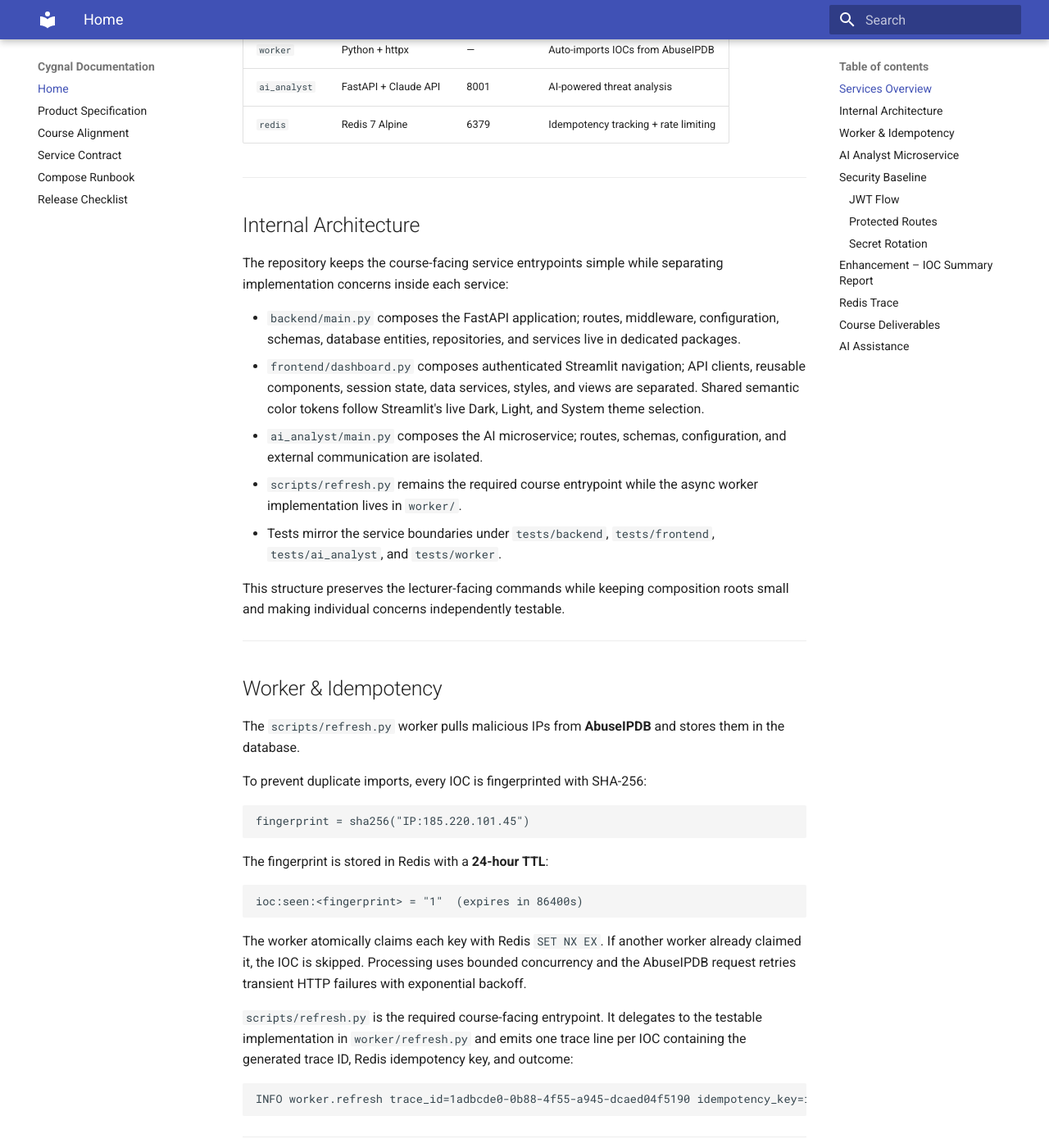
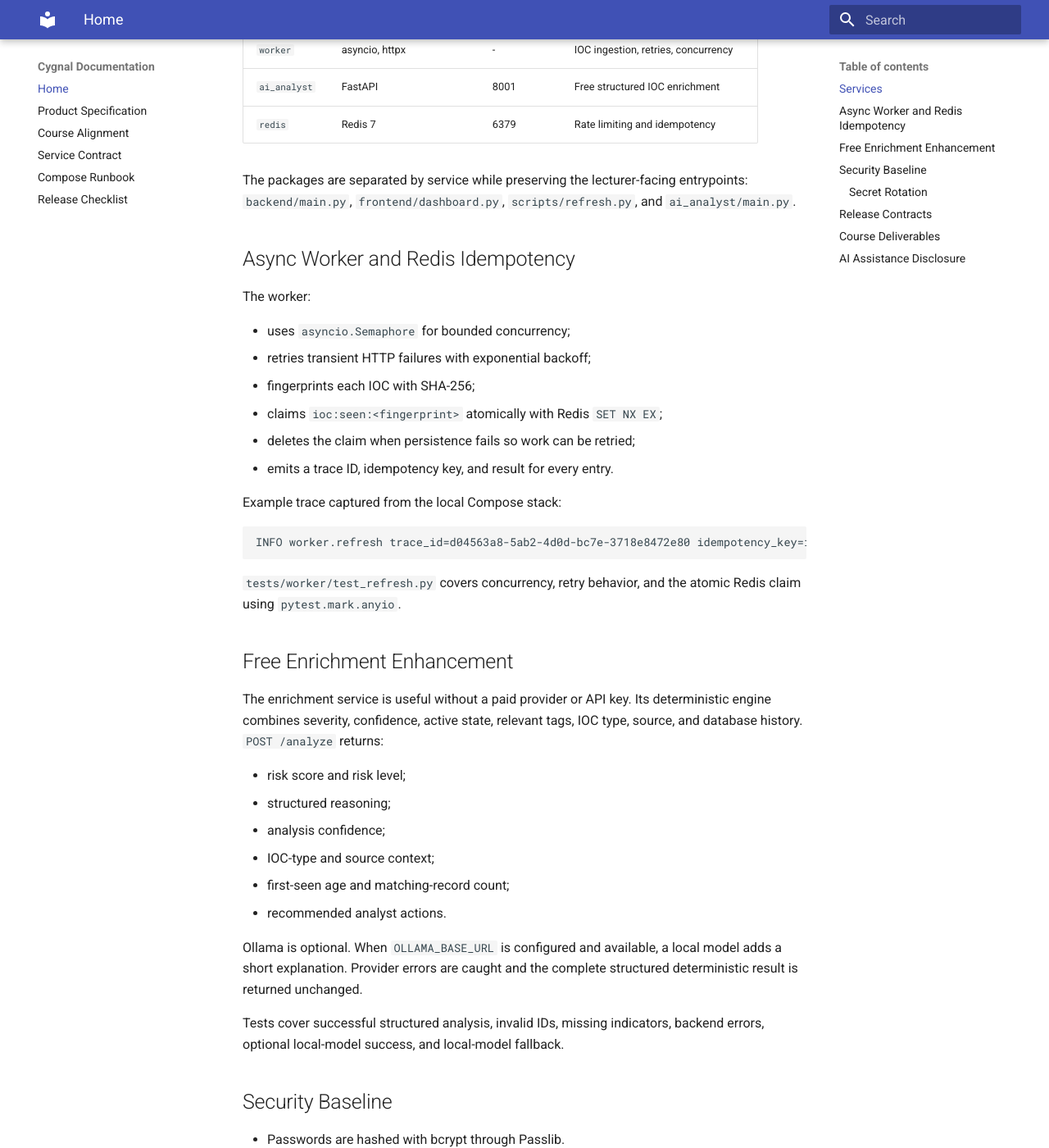
Before and after one commit to EASS-HIT-PART-A-2026-CLASS-IX/Cygnal, an MkDocs documentation site: the page built from docs/EX3-notes.md, in a window 1280 px wide and 1400 px high, scrolled down 329 px. Shown: the whole window at 82% size. Built offline with MkDocs 1.6.1 and Material for MkDocs 9.7.7, drawn with Linux system fonts in a browser that asks for light colours; some of the changed text lies outside the part shown.

Commit message:
docs: update submission and monorepo documentation

````diff
--- a/docs/EX3-notes.md
+++ b/docs/EX3-notes.md
@@ -1,162 +1,102 @@
-# EX3 – Architecture Notes & Decisions
+# EX3 Architecture Notes and Evidence
 
-## Services Overview
+## Services
 
-| Service | Technology | Port | Role |
-|---------|-----------|------|------|
-| `api` | FastAPI + SQLModel | 8000 | Core backend, CRUD for IOCs |
-| `dashboard` | Streamlit | 8501 | Visual interface for analysts |
-| `worker` | Python + httpx | — | Auto-imports IOCs from AbuseIPDB |
-| `ai_analyst` | FastAPI + Claude API | 8001 | AI-powered threat analysis |
-| `redis` | Redis 7 Alpine | 6379 | Idempotency tracking + rate limiting |
+| Service | Technology | Port | Responsibility |
+| --- | --- | --- | --- |
+| `api` | FastAPI, SQLModel, SQLite | 8000 | IOC validation, CRUD, auth, contracts |
+| `dashboard` | Streamlit, Plotly | 8501 | Analyst threat feed and workflows |
+| `worker` | asyncio, httpx | - | IOC ingestion, retries, concurrency |
+| `ai_analyst` | FastAPI | 8001 | Free structured IOC enrichment |
+| `redis` | Redis 7 | 6379 | Rate limiting and idempotency |
 
----
+The packages are separated by service while preserving the lecturer-facing
+entrypoints: `backend/main.py`, `frontend/dashboard.py`,
+`scripts/refresh.py`, and `ai_analyst/main.py`.
 
-## Internal Architecture
+## Async Worker and Redis Idempotency
 
-The repository keeps the course-facing service entrypoints simple while separating
-implementation concerns inside each service:
+The worker:
 
-- `backend/main.py` composes the FastAPI application; routes, middleware,
-  configuration, schemas, database entities, repositories, and services live in
-  dedicated packages.
-- `frontend/dashboard.py` composes authenticated Streamlit navigation; API
-  clients, reusable components, session state, data services, styles, and views
-  are separated. Shared semantic color tokens follow Streamlit's live Dark,
-  Light, and System theme selection.
-- `ai_analyst/main.py` composes the AI microservice; routes, schemas,
-  configuration, and external communication are isolated.
-- `scripts/refresh.py` remains the required course entrypoint while the async
-  worker implementation lives in `worker/`.
-- Tests mirror the service boundaries under `tests/backend`, `tests/frontend`,
-  `tests/ai_analyst`, and `tests/worker`.
+- uses `asyncio.Semaphore` for bounded concurrency;
+- retries transient HTTP failures with exponential backoff;
+- fingerprints each IOC with SHA-256;
+- claims `ioc:seen:<fingerprint>` atomically with Redis `SET NX EX`;
+- deletes the claim when persistence fails so work can be retried;
+- emits a trace ID, idempotency key, and result for every entry.
 
-This structure preserves the lecturer-facing commands while keeping composition
-roots small and making individual concerns independently testable.
-
----
-
-## Worker & Idempotency
-
-The `scripts/refresh.py` worker pulls malicious IPs from **AbuseIPDB** and stores them in the database.
-
-To prevent duplicate imports, every IOC is fingerprinted with SHA-256:
+Example trace captured from the local Compose stack:
 
 ```text
-fingerprint = sha256("IP:185.220.101.45")
+INFO worker.refresh trace_id=d04563a8-5ab2-4d0d-bc7e-3718e8472e80 idempotency_key=ioc:seen:5f7dba... result=added
 ```
 
-The fingerprint is stored in Redis with a **24-hour TTL**:
+`tests/worker/test_refresh.py` covers concurrency, retry behavior, and the atomic
+Redis claim using `pytest.mark.anyio`.
 
-```text
-ioc:seen:<fingerprint> = "1"  (expires in 86400s)
-```
+## Free Enrichment Enhancement
 
-The worker atomically claims each key with Redis `SET NX EX`. If another worker
-already claimed it, the IOC is skipped. Processing uses bounded concurrency and
-the AbuseIPDB request retries transient HTTP failures with exponential backoff.
+The enrichment service is useful without a paid provider or API key. Its
+deterministic engine combines severity, confidence, active state, relevant tags,
+IOC type, source, and database history. `POST /analyze` returns:
 
-`scripts/refresh.py` is the required course-facing entrypoint. It delegates to
-the testable implementation in `worker/refresh.py` and emits one trace line per
-IOC containing the generated trace ID, Redis idempotency key, and outcome:
+- risk score and risk level;
+- structured reasoning;
+- analysis confidence;
+- IOC-type and source context;
+- first-seen age and matching-record count;
+- recommended analyst actions.
 
-```text
-INFO worker.refresh trace_id=1adbcde0-0b88-4f55-a945-dcaed04f5190 idempotency_key=ioc:seen:07c63a... result=skipped
-```
+Ollama is optional. When `OLLAMA_BASE_URL` is configured and available, a local
+model adds a short explanation. Provider errors are caught and the complete
+structured deterministic result is returned unchanged.
 
----
-
-## AI Analyst Microservice
-
-The `ai_analyst` service uses the **Claude API (Anthropic)** to:
-- Analyze a single IOC and return a threat assessment
-- Generate a summary report of all active IOCs
-
-Start the service:
-```bash
-uv run uvicorn ai_analyst.main:app --port 8001
-```
-
----
+Tests cover successful structured analysis, invalid IDs, missing indicators,
+backend errors, optional local-model success, and local-model fallback.
 
 ## Security Baseline
 
-- Hashed credentials with `bcrypt` via `passlib`
-- JWT-protected routes with role checks (`analyst` / `admin`)
-- Token expiry set to 30 minutes (`ACCESS_TOKEN_EXPIRE_MINUTES = 30`)
-- JWTs validate issuer and audience claims
-- JWT secret, issuer, audience, and expiry are environment-backed
-
-### JWT Flow
-
-1. `POST /auth/login` with form data `username` + `password` → returns `access_token`
-2. Include header: `Authorization: Bearer <token>`
-3. Protected routes verify the token and check the `role` claim
-
-### Protected Routes
-
-| Endpoint | Required Role |
-|----------|--------------|
-| `DELETE /indicators/{id}` | any authenticated user |
-| `POST /indicators/{id}/deactivate` | `admin` only |
+- Passwords are hashed with bcrypt through Passlib.
+- JWTs validate expiration, issuer, audience, subject, and role.
+- Permanent deletion requires authentication.
+- Deactivation requires the `admin` role.
+- Tests cover missing authentication, expired tokens, and insufficient role.
+- IOC creation rejects undeclared fields and invalid IP/domain/URL/hash/email
+  formats.
 
 ### Secret Rotation
 
-To rotate the JWT secret:
+1. Generate a new key: `openssl rand -hex 32`.
+2. Replace `JWT_SECRET_KEY` in the local environment or deployment secret store.
+3. Restart the API.
+4. Existing tokens become invalid and users must authenticate again.
 
-1. Generate a new secret:
-   ```bash
-   openssl rand -hex 32
-   ```
-2. Update `JWT_SECRET_KEY` in `.env` or the deployment secret store
-3. Restart the API:
-   ```bash
-   uv run uvicorn backend.main:app --reload
-   ```
-4. All existing tokens are immediately invalidated — users must log in again
+Classroom credentials and fallback secrets must not be reused outside the local
+demonstration.
 
----
+## Release Contracts
 
-## Enhancement – IOC Summary Report
-
-One-click **CSV export** and **AI-generated summary** are available from the
-Streamlit dashboard. The API also exposes filtered CSV export and a paginated,
-ETag-enabled release-contract endpoint.
-
----
-
-## Redis Trace
-
-Actual Redis keys captured from the Compose stack on 10 June 2026:
-
-```text
-ioc:seen:07c63a564a9c290cdc88de74b6a27e7fc554d36decb88a274ef6de710978fe59
-ioc:seen:dd73d89974f9ac2770eaa09906f8e5d419d45c9bdb4927bbe06f3c540ecd1f05
-rate:127.0.0.1:/health:29685268
-rate:testclient:/indicators/page:29685268
-```
+- deterministic ID-ordered listings;
+- page metadata and `X-Total-Count`;
+- weak ETags and `If-None-Match` / 304 behavior;
+- filtered CSV export;
+- shared trace and rate-limit headers;
+- documented error envelopes;
+- FastMCP repository bridge.
 
 ## Course Deliverables
 
-- Compose launches API, dashboard, AI analyst, Redis, and the async worker.
-- The worker has bounded concurrency, retries, atomic Redis idempotency, and
-  `pytest.mark.anyio` tests.
-- Redis-backed rate limiting emits the documented headers.
-- Hashed credentials and issuer/audience/expiry-aware JWT role checks protect
-  delete and admin deactivation routes.
-- CSV export, filtering, AI reports, pagination, and ETags are covered by tests.
-- Dark, Light, and browser-controlled System themes are covered by frontend
-  regression tests.
-- `.github/workflows/ci.yaml` and `docs/release-checklist.md` document pytest,
-  coverage, Schemathesis, Ruff, mypy, MkDocs/pdoc, and FastMCP gates. The
-  maintained `pdoc` package is used because legacy `pdocs` is incompatible with
-  Python 3.12.
-- Schemathesis intentionally fuzzes read-only GET contracts in CI so contract
-  testing cannot mutate or delete grader data.
+- Compose launches API, dashboard, enrichment, Redis, and worker services.
+- The dashboard provides list/create, search, filtering, edit/delete, CSV,
+  metrics, and structured enrichment workflows.
+- Worker reliability, JWT role checks, contracts, and enhancements have automated
+  coverage.
+- CI runs formatting, Ruff, mypy, pytest/coverage, Schemathesis, MkDocs, pdoc,
+  and the MCP probe.
+- `scripts/demo.sh` provides a grader-oriented local walkthrough.
 
----
+## AI Assistance Disclosure
 
-## AI Assistance
-
-This project was developed with the assistance of **Claude (Anthropic)**.
-All AI-generated code was reviewed, understood, and verified locally before being committed.
+Claude and OpenAI Codex assisted with design review, implementation, testing, and
+documentation. Generated changes were reviewed and verified locally. Runtime
+analysis is deterministic by default and does not depend on a paid AI service.
--- /dev/null
+++ b/docs/course-alignment.md
@@ -0,0 +1,49 @@
+# Course Alignment Checklist
+
+This checklist maps the current Cygnal implementation to the published EASS-HIT
+EX1-EX3 requirements.
+
+## EX1 - FastAPI Foundations
+
+| Requirement | Status | Evidence | Submission risk |
+| --- | --- | --- | --- |
+| Core-resource CRUD | Fully implemented | `backend/api/routes/indicators.py` | Low |
+| Pydantic validation | Fully implemented | Typed schemas and IOC-specific validation | Low |
+| pytest/TestClient coverage | Fully implemented | `tests/backend/test_api.py` | Low |
+| README run/test guidance | Fully implemented | Root `README.md` | Low |
+| Seed or HTTP playground bonus | Fully implemented | `scripts/seed.py`, `examples.http` | Low |
+
+## EX2 - Friendly Interface
+
+| Requirement | Status | Evidence | Submission risk |
+| --- | --- | --- | --- |
+| Interface calls EX1 API | Fully implemented | `frontend/api/client.py` | Low |
+| List and add workflow | Fully implemented | Threat Feed and Add Indicator pages | Low |
+| Clear user guidance | Fully implemented | Page headers, validation, feedback | Low |
+| Small useful extra | Fully implemented | Search, metrics, edit/delete, CSV | Low |
+| Automated interface workflow bonus | Fully implemented | Streamlit navigation/client/style tests | Low |
+
+## EX3 - Full-Stack Microservices
+
+| Requirement | Status | Evidence | Submission risk |
+| --- | --- | --- | --- |
+| Three or more cooperating services | Fully implemented | API, dashboard, worker, enrichment, Redis | Low |
+| Compose and runbook | Fully implemented | `compose.yaml`, `docs/runbooks/compose.md` | Low |
+| Bounded concurrency and retries | Fully implemented | `worker/refresh.py` | Low |
+| Redis idempotency and trace evidence | Fully implemented | Worker tests and `docs/EX3-notes.md` | Low |
+| `pytest.mark.anyio` worker test | Fully implemented | `tests/worker/test_refresh.py` | Low |
+| Password hashing and JWT role checks | Fully implemented | Backend security/auth modules | Low |
+| Expiry and missing-role tests | Fully implemented | Backend API tests | Low |
+| Thoughtful enhancement | Fully implemented | Structured free IOC enrichment and CTI feed | Low |
+| Automated enhancement tests | Fully implemented | AI fallback/structure/error tests | Low |
+| Local demo script | Fully implemented | `scripts/demo.sh` | Low |
+| Pagination, ETag, CSV | Fully implemented | Indicator contracts and tests | Low |
+| Ruff, mypy, pytest, Schemathesis, docs | Fully implemented | CI and release runner | Low |
+| FastMCP bridge | Implemented | `scripts/indicators_mcp.py`, probe script | Medium: probe is lightweight |
+| Two-minute recording bonus | Missing | No recording in repository | Bonus only |
+
+## Remaining Academic Risks
+
+- The CI workflow change must be committed and pushed before submission.
+- Record or attach a short final demo if pursuing the optional bonus.
+- Replace classroom JWT credentials/secrets for any environment beyond the local demo.
--- a/docs/runbooks/compose.md
+++ b/docs/runbooks/compose.md
@@ -1,93 +1,91 @@
-# 🐳 Compose Runbook – Cygnal
+# Docker Compose Runbook
 
 ## Prerequisites
 
-- Docker Desktop installed and running
-- WSL2 enabled (Windows users)
+- Docker Desktop running
+- Docker Compose v2
+- Ports 8000, 8001, 8501, and 6379 available
 
----
-
-## 🚀 Launch the full stack
+## Launch
 
 ```bash
 docker compose up --build
 ```
 
-This starts:
-- `api` – FastAPI backend on port 8000
-- `dashboard` – Streamlit frontend on port 8501
-- `ai_analyst` – AI analysis microservice on port 8001
-- `worker` – async IOC refresh worker, repeated every five minutes
-- `redis` – Redis cache on port 6379
+Services:
 
----
+- `api`: http://localhost:8000
+- `ai_analyst`: http://localhost:8001
+- `dashboard`: http://localhost:8501
+- `redis`: localhost:6379
+- `worker`: scheduled IOC refresh every five minutes
 
-## ✅ Verify health
+## Verify
 
 ```bash
-# API health
+docker compose ps
 curl http://localhost:8000/health
-
-# Redis ping
-docker exec $(docker compose ps -q redis) redis-cli ping
-
-# Full service status
-docker compose ps
+curl http://localhost:8001/health
+curl http://localhost:8501/_stcore/health
+docker compose exec -T redis redis-cli ping
 ```
 
----
+Expected: API and enrichment report `ok`, Streamlit reports `ok`, and Redis
+returns `PONG`.
 
-## 🔄 Run the IOC refresh worker manually
+## Exercise Free Enrichment
+
+Choose an existing indicator ID:
+
+```bash
+curl -s -X POST http://localhost:8001/analyze   -H "Content-Type: application/json"   -d '{"indicator_id": 1}'
+```
+
+No API key is required.
+
+Optional Ollama on Docker Desktop:
+
+```bash
+ollama pull llama3.2:3b
+export OLLAMA_BASE_URL=http://host.docker.internal:11434
+docker compose up --build -d ai_analyst
+```
+
+If Ollama is stopped or unavailable, deterministic enrichment continues to work.
+
+## Worker and Redis Evidence
 
 ```bash
 docker compose run --rm worker sh -c "uv run python scripts/refresh.py"
+docker compose exec -T redis redis-cli --scan --pattern "ioc:seen:*"
+docker compose exec -T redis redis-cli --scan --pattern "rate:*"
+docker compose logs --tail=30 worker
 ```
 
----
+A repeated worker run should report skipped indicators while the idempotency keys
+remain valid.
 
-## 🧪 Run tests
-
-```bash
-uv run pytest
-
-# CI-equivalent contract probe
-uvx schemathesis run http://localhost:8000/openapi.json --checks status_code_conformance,response_schema_conformance --include-method GET --exclude-path /auth/me --phases coverage,fuzzing --max-examples 5 --generation-database :memory:
-```
-
----
-
-## 🛑 Stop the stack
-
-```bash
-docker compose down
-```
-
----
-
-## 📋 Rate limit headers
-
-Every API response includes:
-- `X-RateLimit-Limit` – max requests per minute
-- `X-RateLimit-Remaining` – remaining requests
-
-Verify them together with trace and ETag headers:
+## Headers and Contracts
 
 ```bash
 curl -i http://localhost:8000/health
 curl -i "http://localhost:8000/indicators/page?page=1&page_size=3"
 ```
 
----
+Responses expose trace and rate-limit headers; the paginated endpoint also
+returns `X-Total-Count` and `ETag`.
 
-## 🔍 View Redis keys
+## Tests and Release Gates
 
 ```bash
-docker exec $(docker compose ps -q redis) redis-cli keys "ioc:seen:*"
-docker exec $(docker compose ps -q redis) redis-cli keys "rate:*"
+uv run pytest
+uv run python scripts/check_release.py
 ```
 
-## CI and release gates
+The release runner expects the API at http://127.0.0.1:8000 for Schemathesis.
 
-GitHub Actions runs pytest with coverage, Ruff, mypy, Schemathesis, MkDocs,
-pdocs, and the FastMCP probe. The complete local checklist is in
-`docs/release-checklist.md`.
+## Stop
+
+```bash
+docker compose down
+```
````
Also changed, not shown: README.md (+103 -104 lines), docs/release-checklist.md (+49 -21 lines), docs/service-contract.md (+48 -33 lines), 1 other file.
